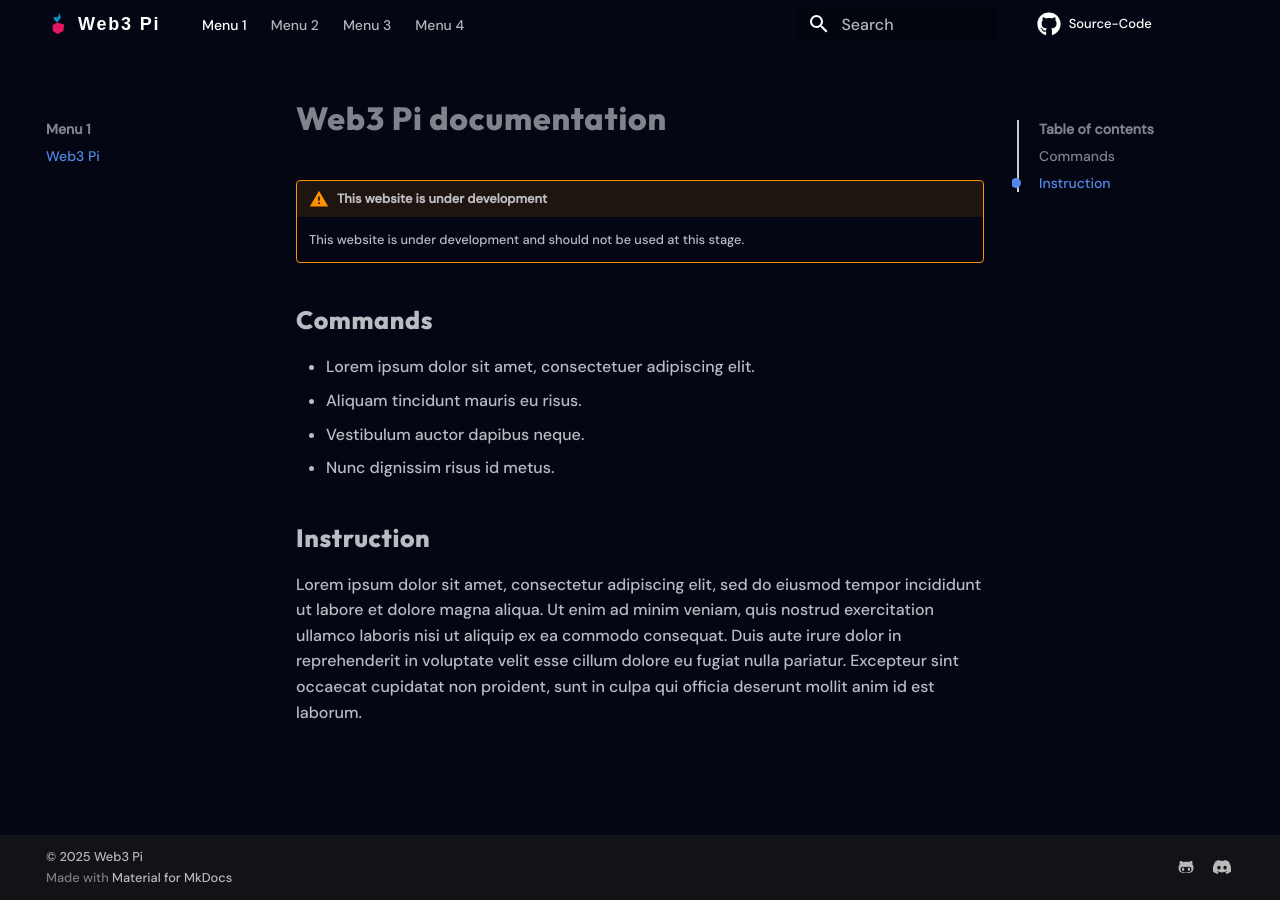
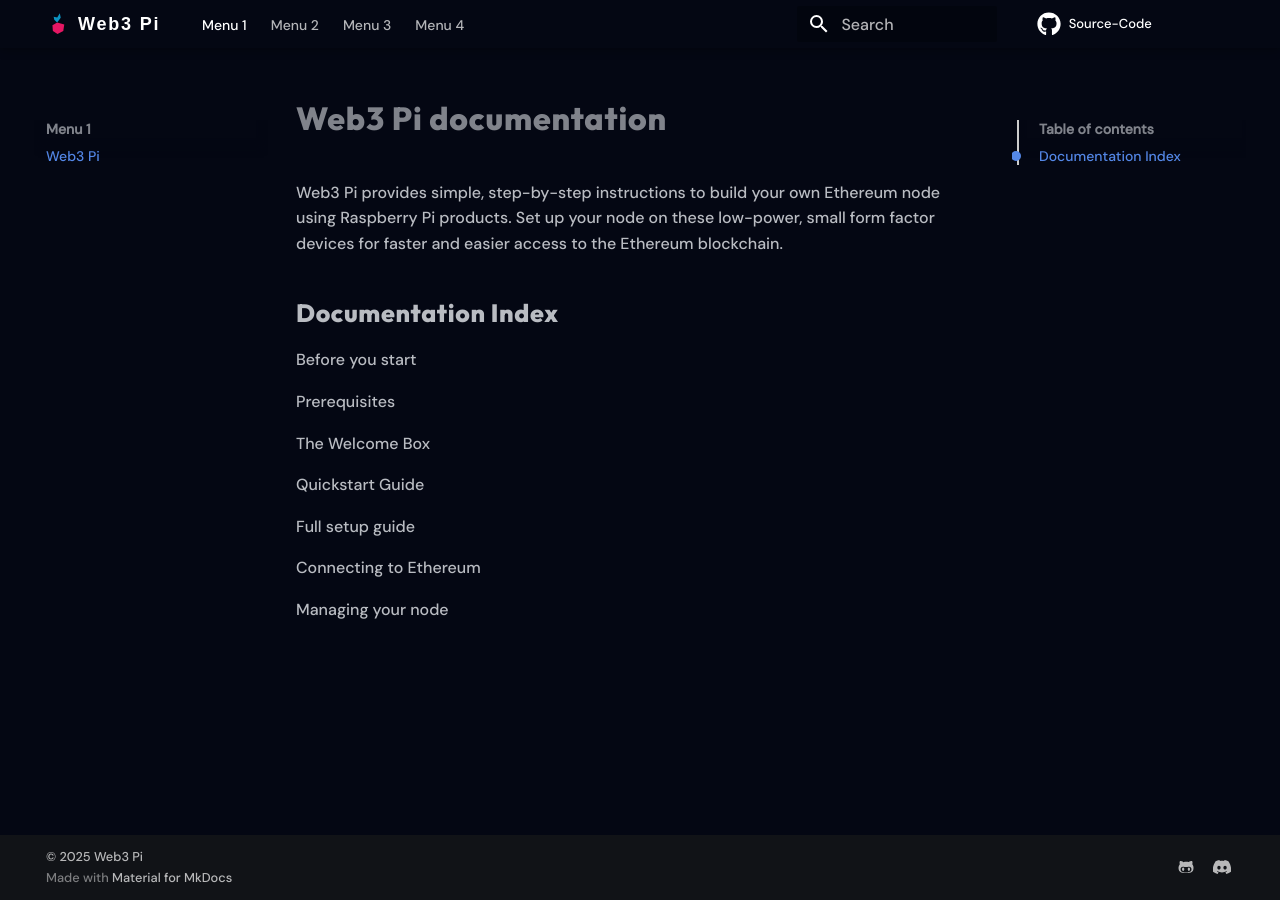
Before and after one commit to Web3-Pi/docs, an MkDocs documentation site: the page built from docs/index.md, in a window 1280 px wide. Built offline with MkDocs 1.6.1 and Material for MkDocs 9.7.7, drawn with Linux system fonts in a browser that asks for light colours; some web fonts are replaced; comment, search, counter and statistics services are not loaded.

Commit message:
Modified index.md

```diff
--- a/docs/index.md
+++ b/docs/index.md
@@ -1,16 +1,19 @@
 # Web3 Pi documentation
 
-!!! warning "This website is under development"
-    This website is under development and should not be used at this stage.
+Web3 Pi provides simple, step-by-step instructions to build your own Ethereum node using Raspberry Pi products. Set up your node on these low-power, small form factor devices for faster and easier access to the Ethereum blockchain.
 
+## Documentation Index
 
-## Commands
+Before you start
 
-* Lorem ipsum dolor sit amet, consectetuer adipiscing elit.
-* Aliquam tincidunt mauris eu risus.
-* Vestibulum auctor dapibus neque.
-* Nunc dignissim risus id metus.
+Prerequisites
 
-## Instruction
+The Welcome Box
 
-Lorem ipsum dolor sit amet, consectetur adipiscing elit, sed do eiusmod tempor incididunt ut labore et dolore magna aliqua. Ut enim ad minim veniam, quis nostrud exercitation ullamco laboris nisi ut aliquip ex ea commodo consequat. Duis aute irure dolor in reprehenderit in voluptate velit esse cillum dolore eu fugiat nulla pariatur. Excepteur sint occaecat cupidatat non proident, sunt in culpa qui officia deserunt mollit anim id est laborum.
+Quickstart Guide
+
+Full setup guide
+
+Connecting to Ethereum
+
+Managing your node
```
